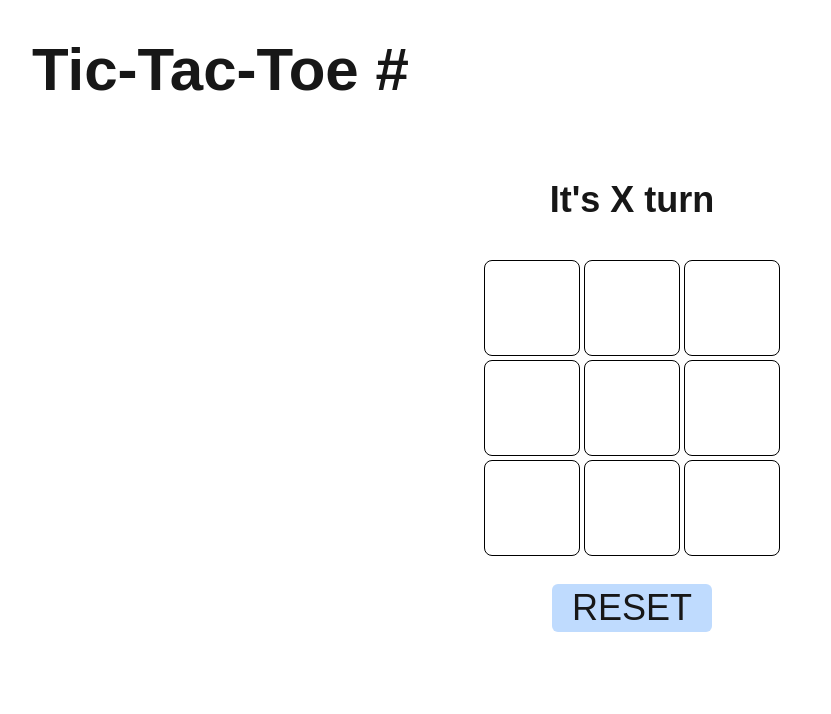
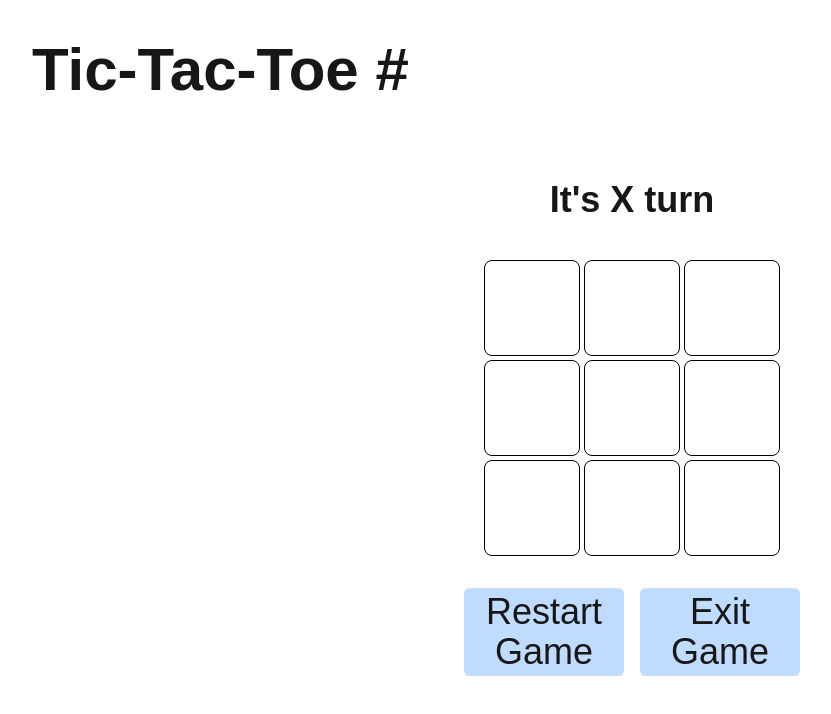
Before and after one commit to lucasmiguelleite/tic-tac-toe_next, a Next.js app: page /two-players-local in a window 1280 px wide. Shown: the top 714 px of the page, without its empty margins (8-839 px from the left). Built offline with nearby package versions, Linux system fonts and the light colour scheme.

Commit message:
feat: add exit game button

```diff
--- a/package.json
+++ b/package.json
@@ -1,6 +1,6 @@
 {
   "name": "tic-tac-toe",
-  "version": "0.1.0",
+  "version": "1.1.0",
   "private": true,
   "scripts": {
     "dev": "next dev",
--- a/src/app/layout.tsx
+++ b/src/app/layout.tsx
@@ -5,7 +5,7 @@ import { Analytics } from "@vercel/analytics/react";
 
 export const metadata: Metadata = {
   title: "Tic Tac Toe",
-  description: "A basic Tic Tac Toe game in nextjs",
+  description: "A basic Tic Tac Toe site in nextjs",
 };
 
 export default function RootLayout({
--- a/src/app/single-player/Board.tsx
+++ b/src/app/single-player/Board.tsx
@@ -3,6 +3,7 @@ import React, { useEffect, useState } from "react";
 import Square from "../components/Square";
 import { Player } from "@/types/Player";
 import { bestMove } from "./AI";
+import { redirect } from 'next/navigation';
 
 export const calculateWinner = (squares: Player[]) => {
   const lines = [
@@ -37,13 +38,15 @@ const Board = () => {
   const [difficultySelected, setDifficultySelected] = useState<"easy" | "medium" | "hard">("medium");
 
   // reset the actual game state to the game start
-  const reset = () => {
+  const restart = () => {
     setSquares(Array(9).fill(null));
     setWinner(null);
-    setIsClicked(false);
     setCurrentPlayer('X');
-    setPlayer('X');
-    setAiPlayer('O');
+  }
+
+  // exit actual game
+  const exit = () => {
+    redirect("/");
   }
 
   // handle the board click and change the player turn
@@ -122,7 +125,7 @@ const Board = () => {
       </div>
     ) : (
       <div className="flex flex-col">
-        <div className="flex justify-center my-10 mx-10">
+        <div className="flex justify-center text-center my-10 mx-10">
           {!winner && <p className="font-bold text-4xl">It&apos;s {currentPlayer} turn</p>}
           {winner && winner !== 'BOTH' && <p className="font-bold text-4xl">Player {winner} is the winner</p>}
           {winner && winner === 'BOTH' && (
@@ -146,8 +149,9 @@ const Board = () => {
               })}
           </div>
         </div>
-        <div className="flex justify-center ">
-          <button id="reset" className="border-0 border-black w-40 mt-2 text-4xl bg-blue-200 rounded-md p-1 cursor-pointer" onClick={reset}>RESET</button>
+        <div className="flex flex-wrap md:flex-nowrap justify-center ">
+          <button className="border-0 border-black w-40 my-3 mx-2 text-4xl bg-blue-200 rounded-md p-1 cursor-pointer" onClick={restart}>Restart Game</button>
+          <button className="border-0 border-black w-40 my-3 mx-2 text-4xl bg-blue-200 rounded-md p-1 cursor-pointer" onClick={exit}>Exit Game</button>
         </div>
       </div>)
 
--- a/src/app/two-players-local/Board.tsx
+++ b/src/app/two-players-local/Board.tsx
@@ -2,6 +2,7 @@
 import { useEffect, useState } from "react";
 import Square from "../components/Square";
 import { Player } from "@/types/Player";
+import { redirect } from "next/navigation";
 
 const calculateWinner = (squares: Player[]) => {
   const lines = [
@@ -31,10 +32,15 @@ const Board = () => {
   const [winner, setWinner] = useState<Player>(null);
 
   // reset the actual game state to the game start
-  const reset = () => {
+  const restart = () => {
     setSquares(Array(9).fill(null));
     setWinner(null);
     setCurrentPlayer('X');
+  }
+
+  // exit actual game
+  const exit = () => {
+    redirect("/");
   }
 
   // handle the board click and change the player turn
@@ -62,7 +68,7 @@ const Board = () => {
 
   return (
       <div className="flex flex-col">
-        <div className="flex justify-center my-10">
+        <div className="flex justify-center text-center my-10 mx-10">
           {!winner && <p className="font-bold text-4xl">It&apos;s {currentPlayer} turn</p>}
           {winner && winner !== 'BOTH' && <p className="font-bold text-4xl">Player {winner} is the winner</p>}
           {winner && winner === 'BOTH' && (
@@ -86,8 +92,9 @@ const Board = () => {
               })}
           </div>
         </div>
-        <div className="flex justify-center ">
-          <button id="reset" className="border-0 border-black w-40 mt-2 text-4xl bg-blue-200 rounded-md p-1 cursor-pointer" onClick={reset}>RESET</button>
+        <div className="flex flex-wrap md:flex-nowrap justify-center ">
+          <button className="border-0 border-black w-40 my-3 mx-2 text-4xl bg-blue-200 rounded-md p-1 cursor-pointer" onClick={restart}>Restart Game</button>
+          <button className="border-0 border-black w-40 my-3 mx-2 text-4xl bg-blue-200 rounded-md p-1 cursor-pointer" onClick={exit}>Exit Game</button>
         </div>
       </div>
   )
```
Also changed, not shown: 1 other file (tests, documents, lock files or other folders).
